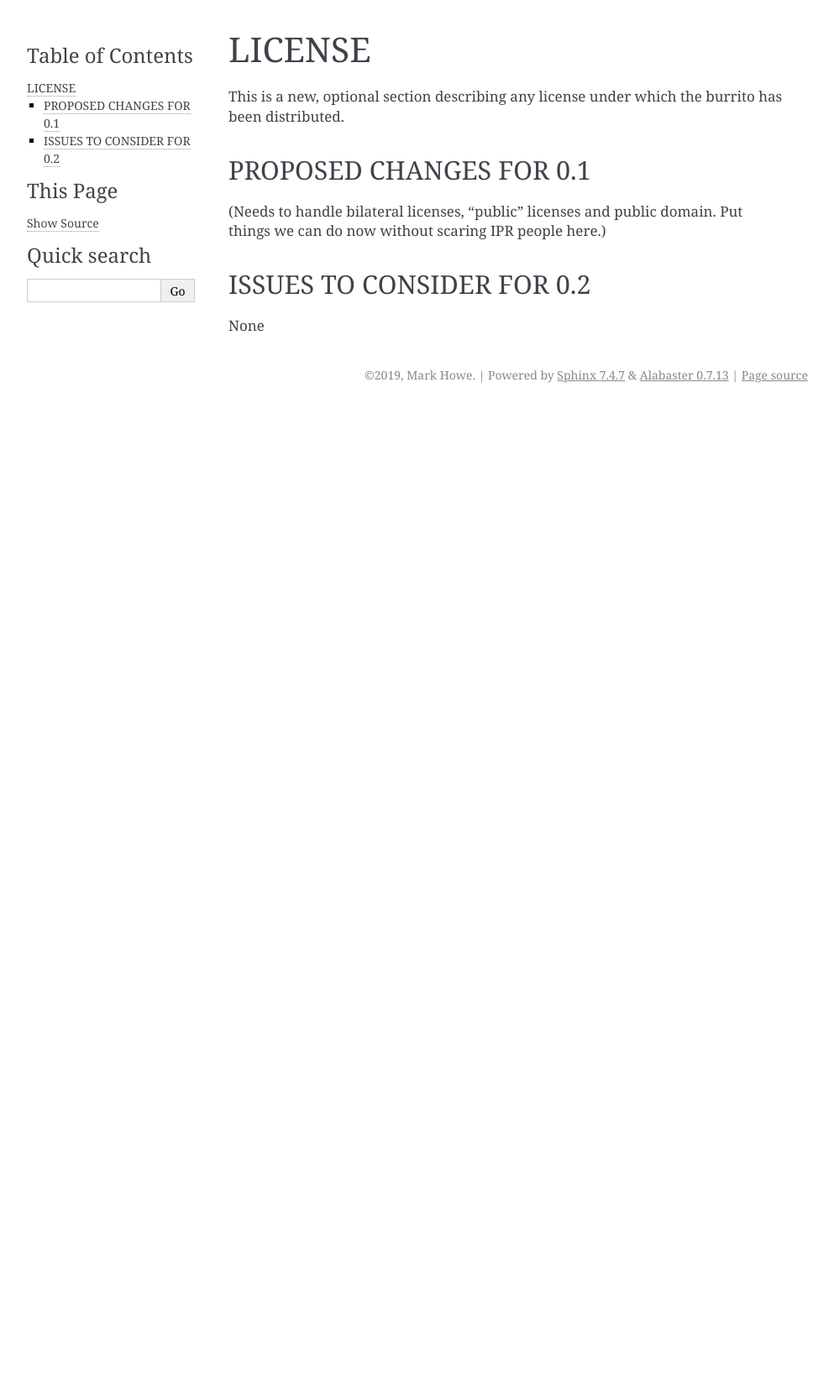
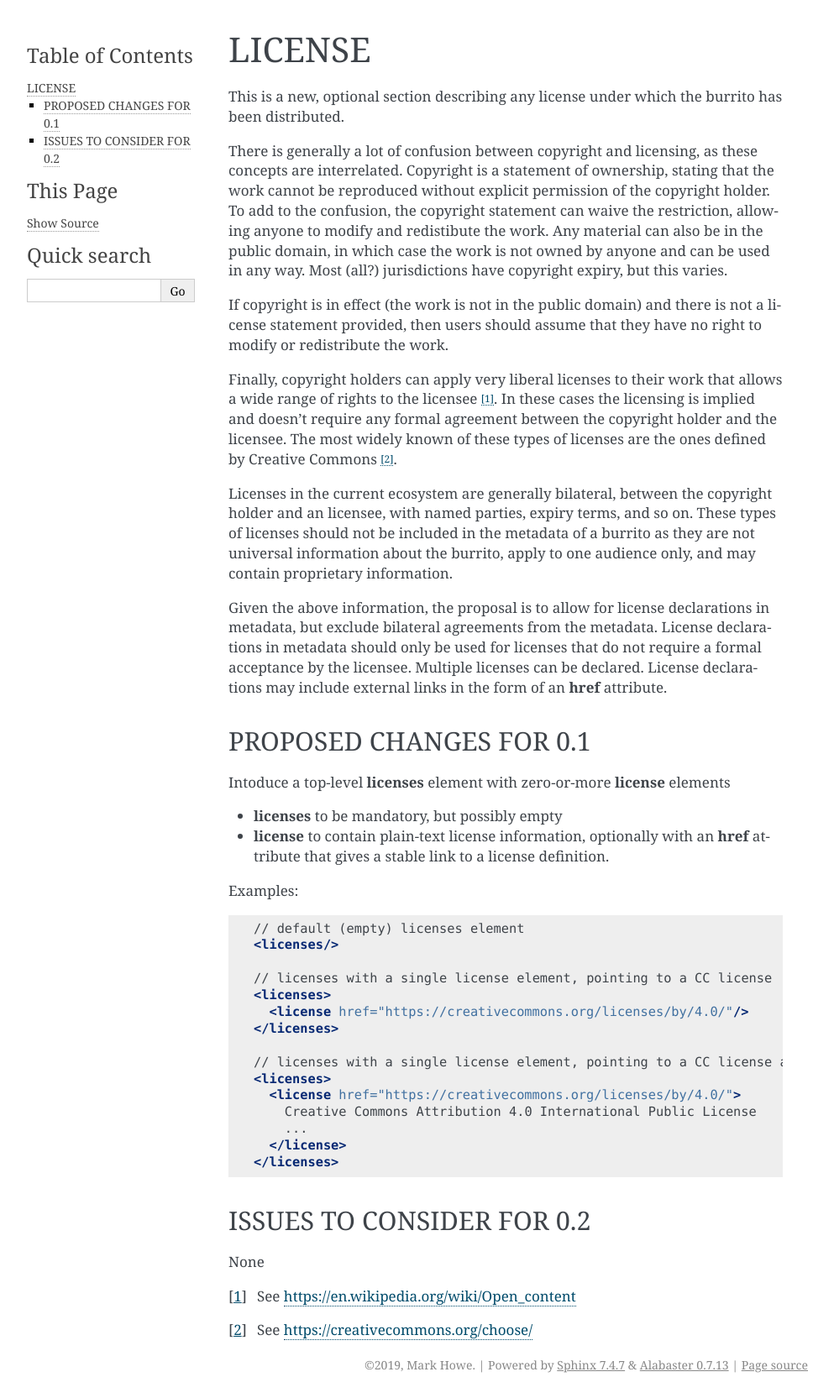
Before and after one commit to bible-technology/scripture-burrito, a Sphinx documentation site: the page built from proto_doc/sb_0_1/source/05b_license.rst, in a window 1280 px wide. Shown: the whole page at 84% size, without its empty margins (148-1141 px from the left). Built offline with Sphinx 7.4.7, drawn with Linux system fonts in a browser that asks for light colours; before the commit the page ends 900 px from its top, so only the background shows below that.

Commit message:
add first cut of licenses element

```diff
--- a/proto_doc/sb_0_1/source/05b_license.rst
+++ b/proto_doc/sb_0_1/source/05b_license.rst
@@ -4,14 +4,53 @@ LICENSE
 
 This is a new, optional section describing any license under which the burrito has been distributed.
 
+There is generally a lot of confusion between copyright and licensing, as these concepts are interrelated. Copyright is a statement of ownership, stating that the work cannot be reproduced without explicit permission of the copyright holder. To add to the confusion, the copyright statement can waive the restriction, allowing anyone to modify and redistibute the work. Any material can also be in the public domain, in which case the work is not owned by anyone and can be used in any way. Most (all?) jurisdictions have copyright expiry, but this varies.
+
+If copyright is in effect (the work is not in the public domain) and there is not a license statement provided, then users should assume that they have no right to modify or redistribute the work.
+
+Finally, copyright holders can apply very liberal licenses to their work that allows a wide range of rights to the licensee [1]_. In these cases the licensing is implied and doesn't require any formal agreement between the copyright holder and the licensee. The most widely known of these types of licenses are the ones defined by Creative Commons [2]_.
+
+Licenses in the current ecosystem are generally bilateral, between the copyright holder and an licensee, with named parties, expiry terms, and so on. These types of licenses should not be included in the metadata of a burrito as
+they are not universal information about the burrito, apply to one audience only, and may contain proprietary information.
+
+Given the above information, the proposal is to allow for license declarations in metadata, but exclude bilateral agreements from the metadata. License declarations in metadata should only be used for licenses that do not require a formal acceptance by the licensee. Multiple licenses can be declared. License declarations may include external links in the form of an **href** attribute.
+
 ************************
 PROPOSED CHANGES FOR 0.1
 ************************
 
-(Needs to handle bilateral licenses, "public" licenses and public domain. Put things we can do now without scaring IPR people here.)
+Intoduce a top-level **licenses** element with zero-or-more **license** elements
+
+* **licenses** to be mandatory, but possibly empty
+* **license** to contain plain-text license information, optionally with an **href** attribute that gives a stable link to a license definition.
+
+
+Examples:
+
+.. code-block:: xml
+
+    // default (empty) licenses element
+    <licenses/>
+
+    // licenses with a single license element, pointing to a CC license
+    <licenses>
+      <license href="https://creativecommons.org/licenses/by/4.0/"/>
+    </licenses>
+
+    // licenses with a single license element, pointing to a CC license and including the license text
+    <licenses>
+      <license href="https://creativecommons.org/licenses/by/4.0/">
+        Creative Commons Attribution 4.0 International Public License
+        ...
+      </license>
+    </licenses>
+
 
 **************************
 ISSUES TO CONSIDER FOR 0.2
 **************************
 
 None
+
+.. [1] See https://en.wikipedia.org/wiki/Open_content
+.. [2] See https://creativecommons.org/choose/
```
